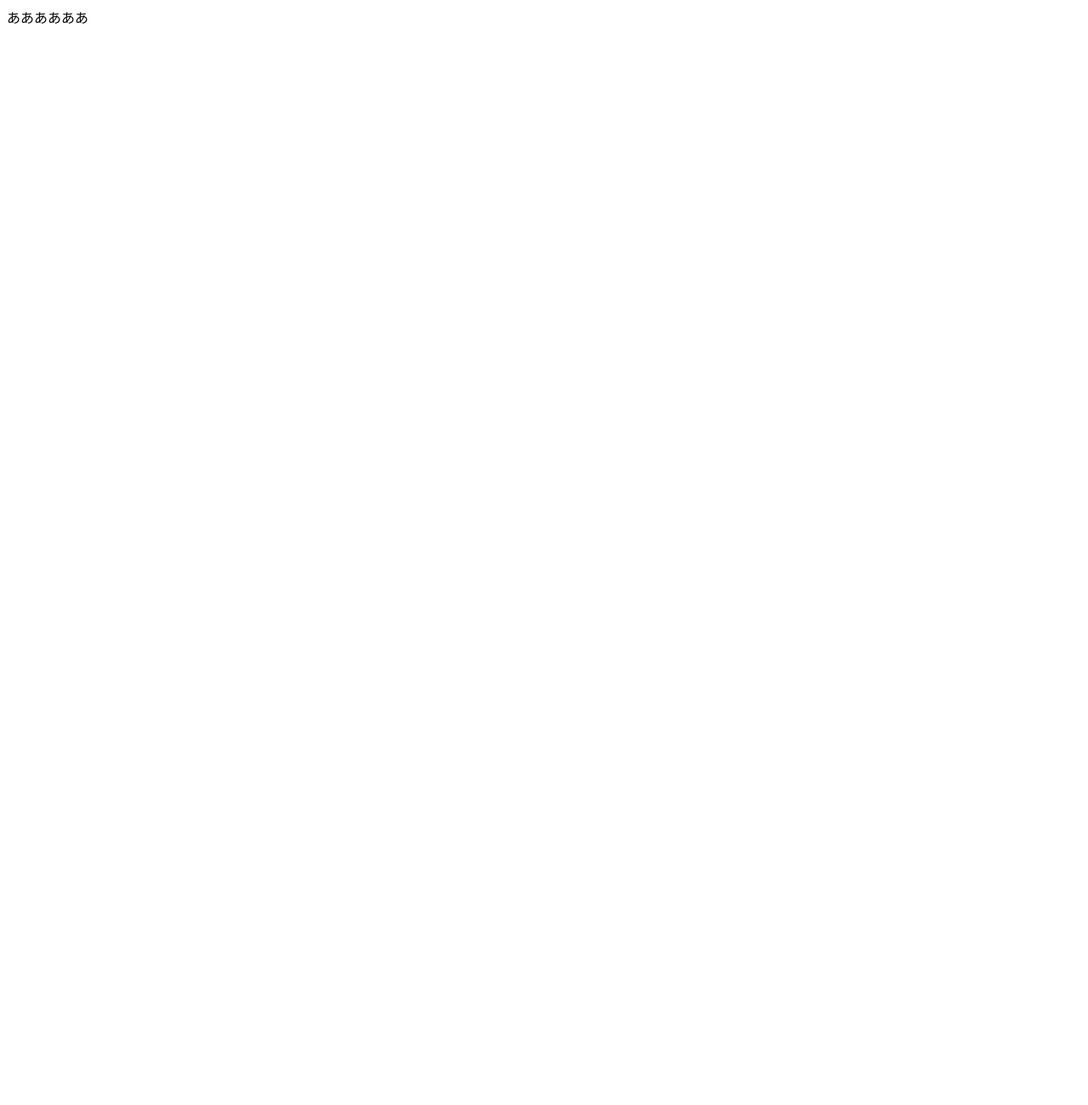
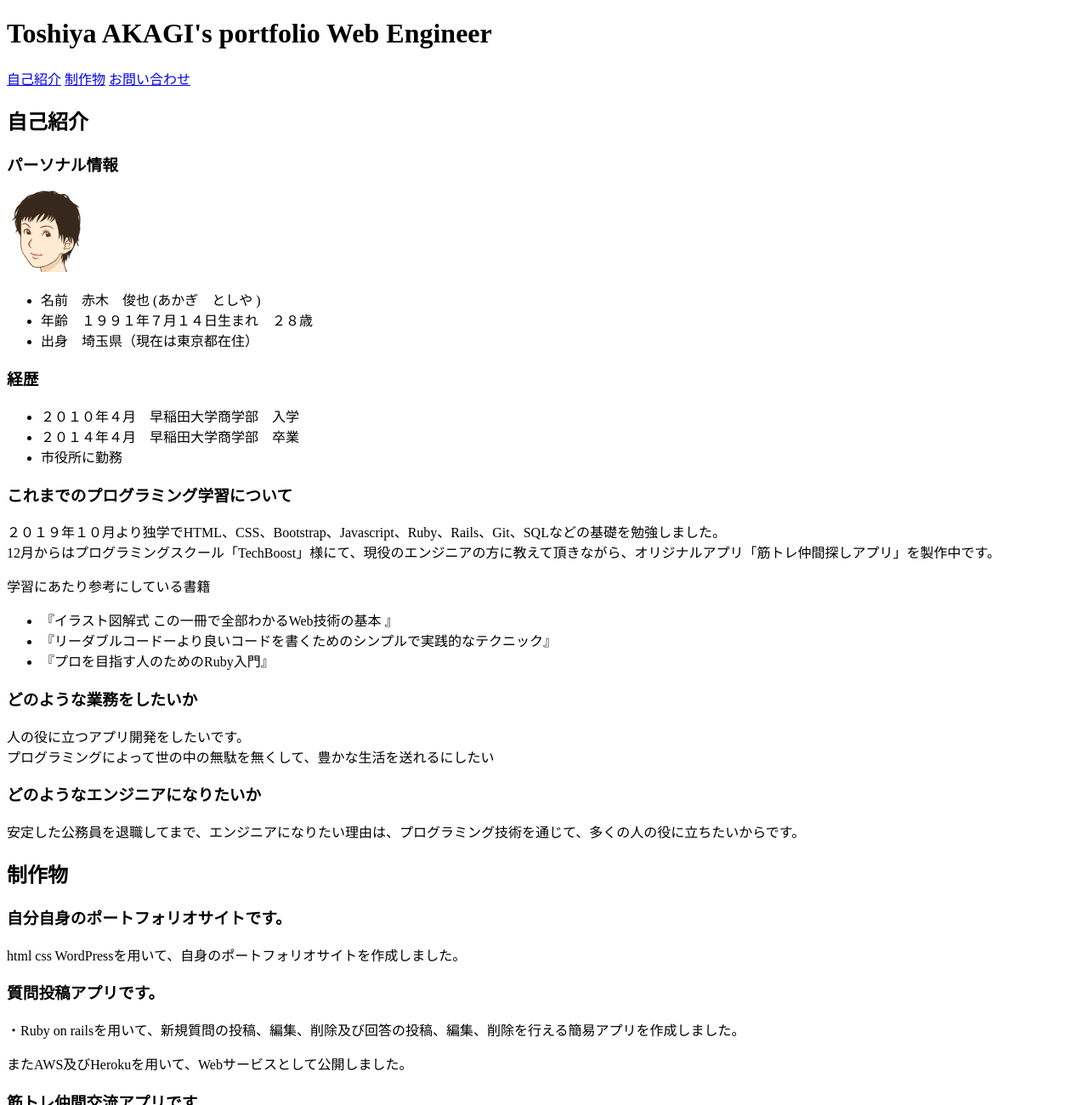
Before and after one commit to syunpararel/syunpararel.github.io, a plain HTML site: page index.html in a window 1280 px wide. Shown: the top 1300 px of the page at 85% size. Before the commit the page ends 800 px from the top, so only its background shows below. Drawn offline with Linux system fonts and the light colour scheme.

Commit message:
画像を追加しました。

```diff
--- a/index.html
+++ b/index.html
@@ -1 +1,94 @@
-ああああああ
+<!DOCTYPE html>
+<html lang="ja">
+
+<head>
+  <meta charset="utf-8">
+  <meta name="viewport" content="width=device-width,initial-scale=1.0,user-scalable=no">
+  <meta property='og:type' content='website'>
+  <meta property='og:title' content='トシヤのポートフォリオ'>
+  <meta property='og:url' content='URL入る'>
+  <meta property='og:description' content='トシヤのポートフォリオです。'>
+  <meta property="og:image" content="img/ogp.png">
+  <meta name="description" content="トシヤのポートフォリオです。" />
+  <title>Toshiya portfolio</title>
+  <link rel="shortcut icon" href="img/favicon2.ico" />
+  <!-- あとで修正 -->
+  <link rel="stylesheet" href="css">
+</head>
+
+<body>
+
+
+  <header id="header">
+    <h1 class="logo">
+      <span class="logo-title">Toshiya AKAGI's portfolio</span>
+      <span class="logo-desc">Web Engineer</span>
+    </h1>
+  </header>
+
+  <nav>
+    <a href="#profile">自己紹介</a>
+    <a href="#works">制作物</a>
+    <a href="#contact">お問い合わせ</a>
+  </nav>
+
+
+  <div>
+    <h2 id="profile">自己紹介</h2>
+    <h3>パーソナル情報</h3>
+    <img src="image/toshiya.png" alt="">
+    <ul>
+      <li>名前　赤木　俊也 (あかぎ　としや )</li>
+      <li>年齢　１９９１年７月１４日生まれ　２８歳</li>
+      <li>出身　埼玉県（現在は東京都在住）　</li>
+    </ul>
+    <h3>経歴</h3>
+    <ul>
+      <li>２０１０年４月　早稲田大学商学部　入学</li>
+      <li>２０１４年４月　早稲田大学商学部　卒業　</li>
+      <li>市役所に勤務</li>
+    </ul>
+    <div>
+      <h3>これまでのプログラミング学習について</h3>
+      <p>２０１９年１０月より独学でHTML、CSS、Bootstrap、Javascript、Ruby、Rails、Git、SQLなどの基礎を勉強しました。<br>12月からはプログラミングスクール「TechBoost」様にて、現役のエンジニアの方に教えて頂きながら、オリジナルアプリ「筋トレ仲間探しアプリ」を製作中です。</p>
+      <p>学習にあたり参考にしている書籍</p>
+
+      <ul>
+        <li>『イラスト図解式 この一冊で全部わかるWeb技術の基本 』</li>
+        <li>『リーダブルコードーより良いコードを書くためのシンプルで実践的なテクニック』</li>
+        <li>『プロを目指す人のためのRuby入門』</li>
+      </ul>
+      <h3>どのような業務をしたいか</h3>
+      <p>人の役に立つアプリ開発をしたいです。<br>プログラミングによって世の中の無駄を無くして、豊かな生活を送れるにしたい</p>
+      <h3>どのようなエンジニアになりたいか</h3>
+      <p>安定した公務員を退職してまで、エンジニアになりたい理由は、プログラミング技術を通じて、多くの人の役に立ちたいからです。</p>
+    </div>
+  </div>
+
+  <div>
+    <h2 id="works">制作物</h2>
+    <h3>自分自身のポートフォリオサイトです。</h3>
+    <p>html css WordPressを用いて、自身のポートフォリオサイトを作成しました。</p>
+
+    <h3>質問投稿アプリです。</h3>
+    <p>・Ruby on railsを用いて、新規質問の投稿、編集、削除及び回答の投稿、編集、削除を行える簡易アプリを作成しました。</p>
+    <p>またAWS及びHerokuを用いて、Webサービスとして公開しました。</p>
+
+    <h3>筋トレ仲間交流アプリです</h3>
+    <p>作成中です</p>
+
+    <h2 id="contact">お問い合わせ</h2>
+    <p>Twitter</p>
+    <p>DMまでご連絡をお願い致します。</p>
+  </div>
+
+  <footer>
+    <a href="#profile">自己紹介</a>
+    <a href="#works">制作物</a>
+    <a href="#contact">お問い合わせ</a>
+    <p class="copyright">
+      © 2019 Toshiya portfolio All rights reserved.</p>
+  </footer>
+</body>
+
+</html>
```
Also changed, not shown: image/toshiya.png (added).
